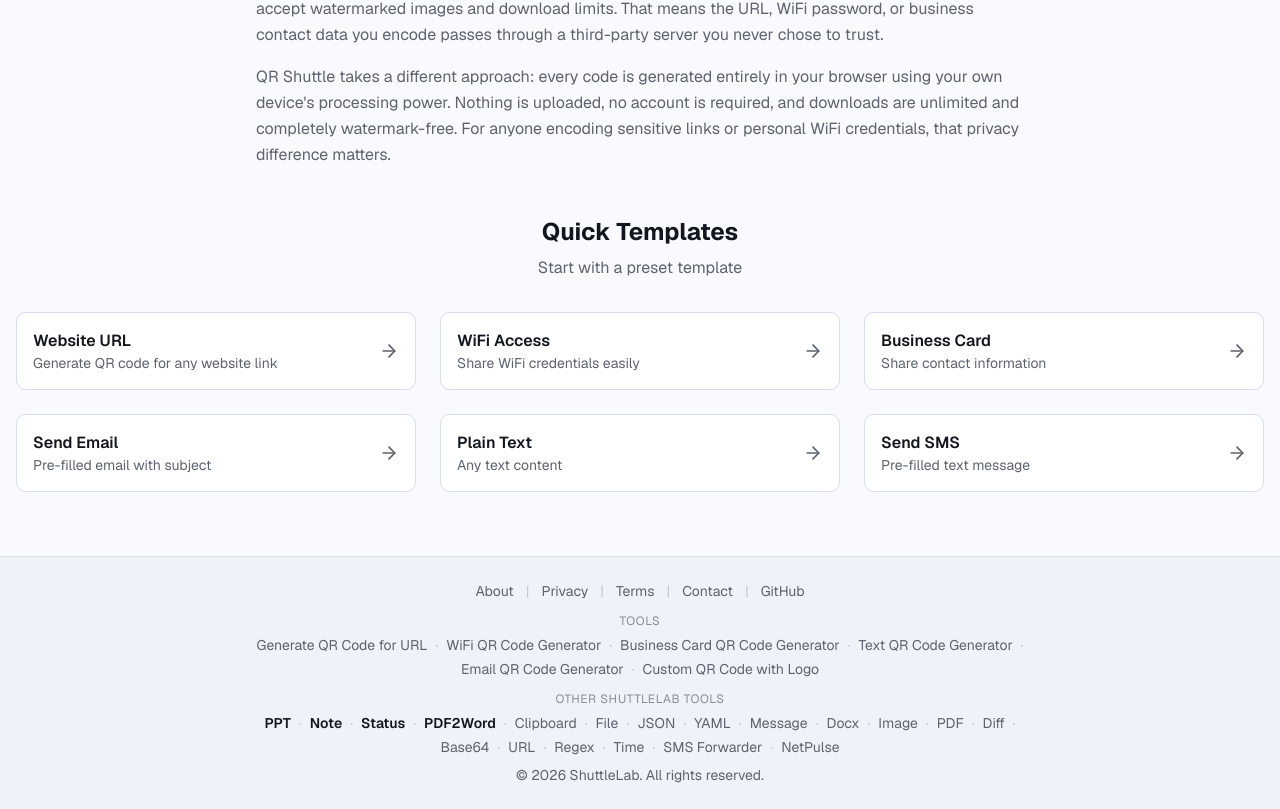
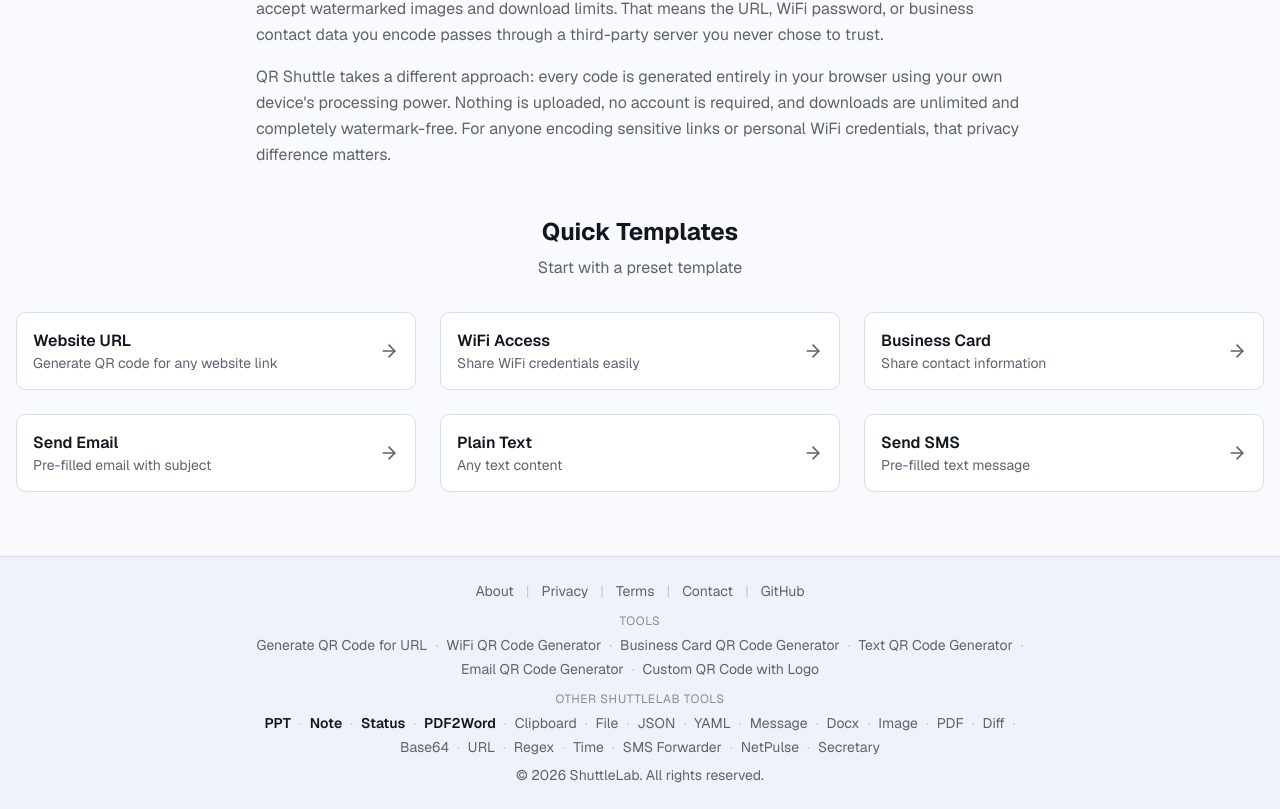
Before and after one commit to ShuttleLab/qr-shuttle, a Next.js app: page /en in a window 1280 px wide. Shown: the part 2475-3284 px from the top of the page. Built offline with nearby package versions, Linux system fonts and the light colour scheme.

Commit message:
feat: add secretary.shuttlelab.org to sibling sites footer

```diff
--- a/components/footer.tsx
+++ b/components/footer.tsx
@@ -25,6 +25,7 @@ const SIBLING_SITES: { name: string; host: string; featured?: boolean }[] = [
   { name: "Time", host: "time.shuttlelab.org" },
   { name: "SMS Forwarder", host: "smsforwarder.shuttlelab.org" },
   { name: "NetPulse", host: "netpulse.shuttlelab.org" },
+  { name: "Secretary", host: "secretary.shuttlelab.org" },
 ];
 
 const TOOL_PAGES: { href: string; key: string }[] = [
```
